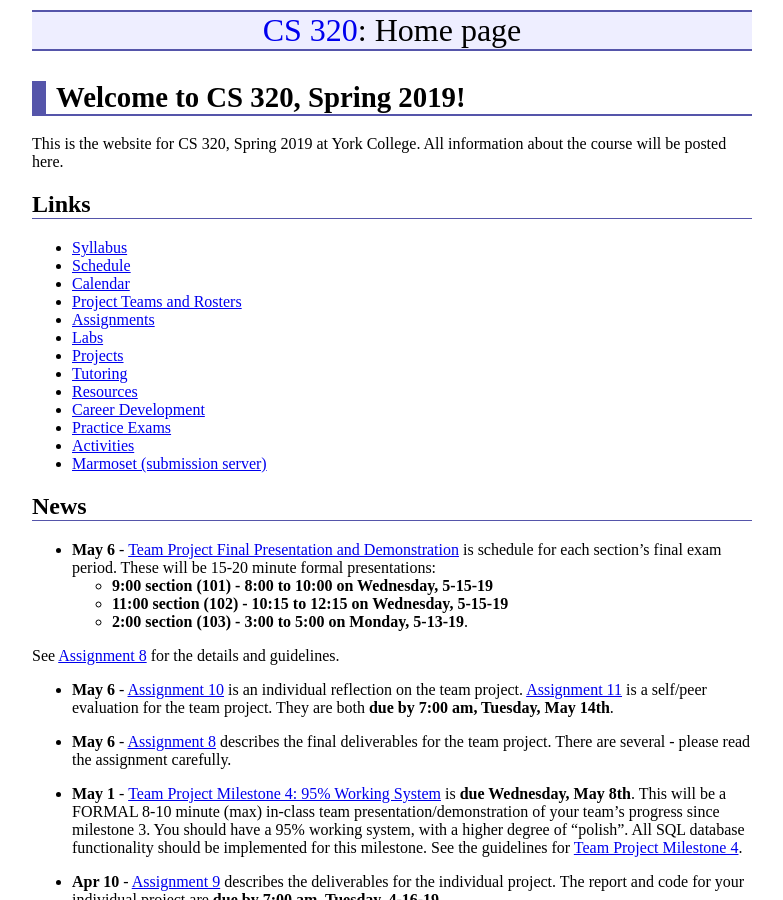
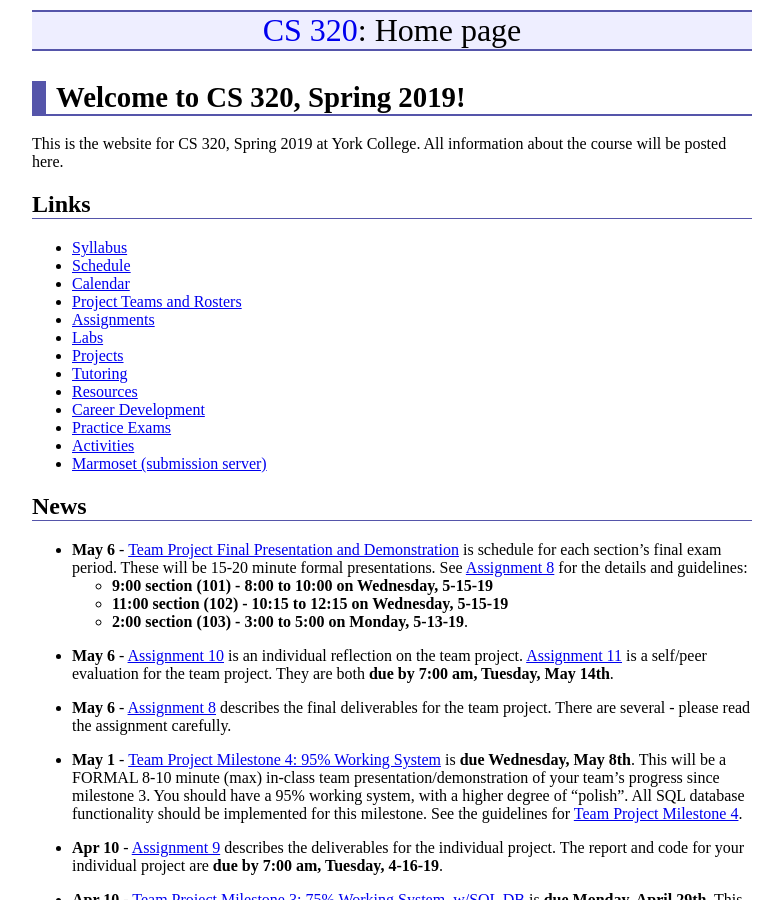
Before and after one commit to ycpcs/cs320-spring2019, a Jekyll site: the page built from index.md, in a window 1280 px wide and 900 px high. Shown: the whole window, without its empty margins (248-1031 px from the left). Built offline with Jekyll 4.4.1, drawn with Linux system fonts in a browser that asks for light colours.

Commit message:
edits to news

```diff
--- a/index.md
+++ b/index.md
@@ -30,12 +30,10 @@ All information about the course will be posted here.
 
 -->
 
-* **May 6** - [Team Project Final Presentation and Demonstration](assign/assign08.html) is schedule for each section's final exam period.  These will be 15-20 minute formal presentations:
+* **May 6** - [Team Project Final Presentation and Demonstration](assign/assign08.html) is schedule for each section's final exam period.  These will be 15-20 minute formal presentations.  See [Assignment 8](assign/assign08.html) for the details and guidelines:
 	- **9:00 section (101) - 8:00 to 10:00 on Wednesday, 5-15-19**
 	- **11:00 section (102) - 10:15 to 12:15 on Wednesday, 5-15-19**
 	- **2:00 section (103) - 3:00 to 5:00 on Monday, 5-13-19**.
-
-See [Assignment 8](assign/assign08.html) for the details and guidelines.
 
 * **May 6** - [Assignment 10](assign/assign10.html) is an individual reflection on the team project.  [Assignment 11](assign/assign11.html) is a self/peer evaluation for the team project.  They are both **due by 7:00 am, Tuesday, May 14th**.
 
```
